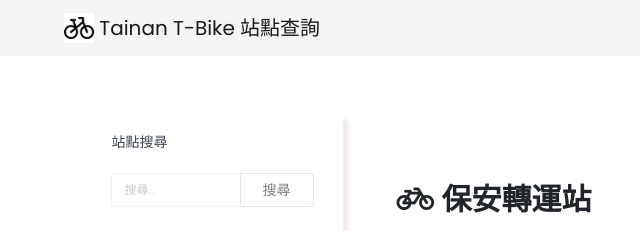
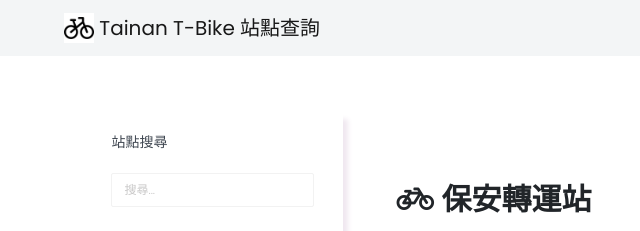
Before and after one commit to YangYangXun/Tainan-T-Bike, a plain HTML site: page index.html in a window 1280 px wide. Shown: the top 231 px of the page, 0-640 px from the left. Drawn offline with nearby package versions, Linux system fonts and the light colour scheme.

Commit message:
edit readme index.html

```diff
--- a/index.html
+++ b/index.html
@@ -49,9 +49,6 @@
                         <div class="input-group mb-3">
                             <input id="search-bar" type="text" class="form-control" placeholder="搜尋..." aria-label="Recipient's username"
                                 aria-describedby="basic-addon2">
-                            <div class="input-group-append">
-                                <button class="btn btn-outline-secondary" type="button">搜尋</button>
-                            </div>
                         </div>
 
                     </div>
```
Also changed, not shown: 1 other file.
